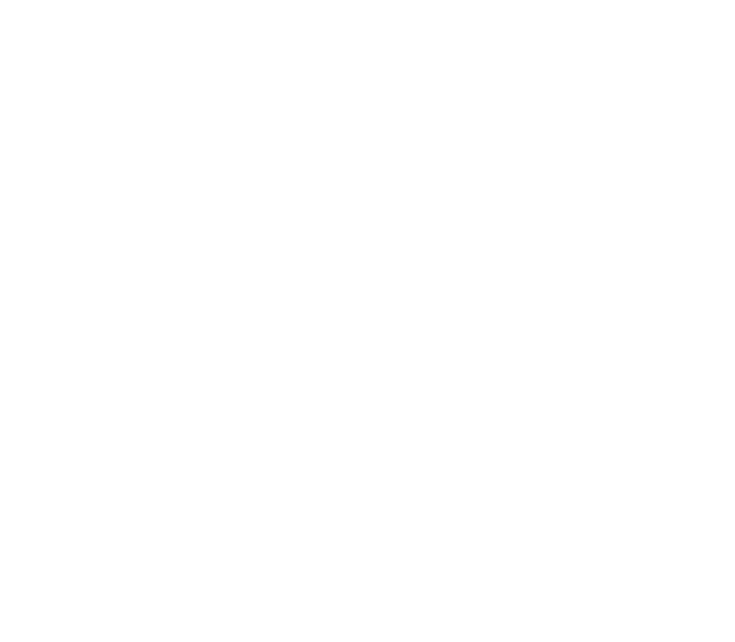
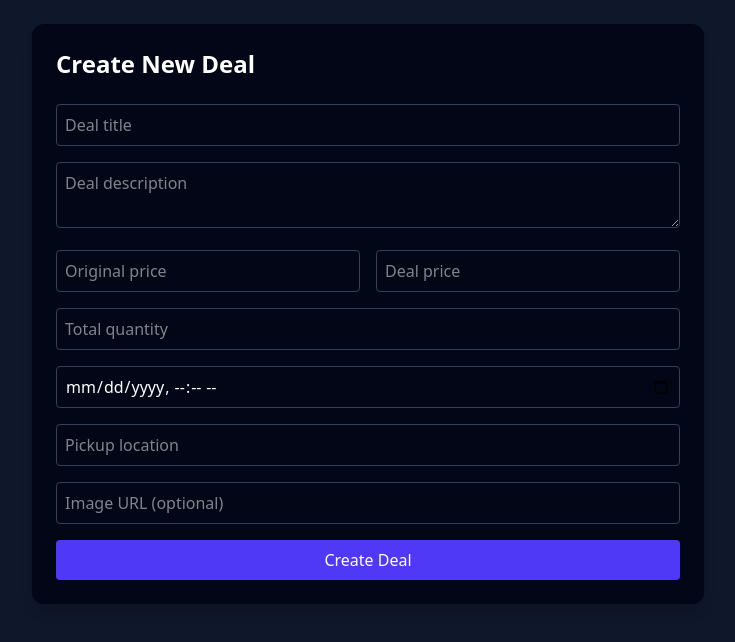
Before and after one commit to tinoMukaro/foodWise, a React (Vite) app in the folder client/: page /createDeal in a window 1280 px wide. Before the commit this address had no page. Shown: the top 642 px of the page, without its empty margins (272-1007 px from the left). Built offline with nearby package versions, Linux system fonts and the light colour scheme.

Commit message:
create deal

```diff
--- a/client/src/App.jsx
+++ b/client/src/App.jsx
@@ -4,6 +4,7 @@
 import UserDashboard from "./pages/UserDashboard.jsx"
 import BusinessAuthDashboard from "./components/BusinessAuth.jsx"
 import BusinessDashboard from "./pages/BusinessDashboard.jsx"
+import CreateDeal from "./components/CreateDeal.jsx"
 
 function App() {
 
@@ -15,6 +16,7 @@
       <Route path="/userDashboard" element={<UserDashboard />} />
       <Route path="/business" element={<BusinessAuthDashboard />} />
       <Route path="/businessDashboard" element={ <BusinessDashboard />} />
+      <Route path="/createDeal" element={ <CreateDeal />} />
 
 
     </Routes>
--- /dev/null
+++ b/client/src/components/CreateDeal.jsx
@@ -0,0 +1,157 @@
+import { useState } from "react";
+import { createDeal } from "../services/deal.service.js";
+
+export default function CreateDeal() {
+  const [form, setForm] = useState({
+    title: "",
+    description: "",
+    originalPrice: "",
+    dealPrice: "",
+    quantityTotal: "",
+    expiresAt: "",
+    pickupLocation: "",
+    imageUrl: "",
+  });
+
+  const [loading, setLoading] = useState(false);
+  const [error, setError] = useState("");
+  const [success, setSuccess] = useState("");
+
+  const handleChange = (e) => {
+    setForm({
+      ...form,
+      [e.target.name]: e.target.value,
+    });
+  };
+
+  const handleSubmit = async (e) => {
+    e.preventDefault();
+    setError("");
+    setSuccess("");
+    setLoading(true);
+
+    try {
+      const payload = {
+        ...form,
+        quantityTotal: Number(form.quantityTotal),
+      };
+
+      await createDeal(payload);
+
+      setSuccess("Deal created successfully ✅");
+      setForm({
+        title: "",
+        description: "",
+        originalPrice: "",
+        dealPrice: "",
+        quantityTotal: "",
+        expiresAt: "",
+        pickupLocation: "",
+        imageUrl: "",
+      });
+    } catch (err) {
+      setError(
+        err.response?.data?.message ||
+        err.response?.data?.error ||
+        "Failed to create deal"
+      );
+    } finally {
+      setLoading(false);
+    }
+  };
+
+  return (
+    <div className="min-h-screen bg-[#0f172a] text-white p-6">
+      <div className="max-w-2xl mx-auto bg-[#020617] p-6 rounded-xl shadow-lg">
+        <h2 className="text-2xl font-semibold mb-6">Create New Deal</h2>
+
+        {error && <p className="text-red-400 mb-3">{error}</p>}
+        {success && <p className="text-green-400 mb-3">{success}</p>}
+
+        <form onSubmit={handleSubmit} className="space-y-4">
+          <input
+            name="title"
+            placeholder="Deal title"
+            value={form.title}
+            onChange={handleChange}
+            className="w-full bg-[#020617] border border-slate-700 p-2 rounded"
+            required
+          />
+
+          <textarea
+            name="description"
+            placeholder="Deal description"
+            value={form.description}
+            onChange={handleChange}
+            className="w-full bg-[#020617] border border-slate-700 p-2 rounded"
+            required
+          />
+
+          <div className="grid grid-cols-2 gap-4">
+            <input
+              name="originalPrice"
+              placeholder="Original price"
+              value={form.originalPrice}
+              onChange={handleChange}
+              className="bg-[#020617] border border-slate-700 p-2 rounded"
+              required
+            />
+
+            <input
+              name="dealPrice"
+              placeholder="Deal price"
+              value={form.dealPrice}
+              onChange={handleChange}
+              className="bg-[#020617] border border-slate-700 p-2 rounded"
+              required
+            />
+          </div>
+
+          <input
+            name="quantityTotal"
+            type="number"
+            placeholder="Total quantity"
+            value={form.quantityTotal}
+            onChange={handleChange}
+            className="w-full bg-[#020617] border border-slate-700 p-2 rounded"
+            required
+          />
+
+          <input
+            name="expiresAt"
+            type="datetime-local"
+            value={form.expiresAt}
+            onChange={handleChange}
+            className="w-full bg-[#020617] border border-slate-700 p-2 rounded"
+            required
+          />
+
+          <input
+            name="pickupLocation"
+            placeholder="Pickup location"
+            value={form.pickupLocation}
+            onChange={handleChange}
+            className="w-full bg-[#020617] border border-slate-700 p-2 rounded"
+            required
+          />
+
+          <input
+            name="imageUrl"
+            placeholder="Image URL (optional)"
+            value={form.imageUrl}
+            onChange={handleChange}
+            className="w-full bg-[#020617] border border-slate-700 p-2 rounded"
+          />
+
+          <button
+            type="submit"
+            disabled={loading}
+            className="w-full bg-indigo-600 hover:bg-indigo-700 p-2 rounded font-medium disabled:opacity-50"
+          >
+            {loading ? "Creating..." : "Create Deal"}
+          </button>
+        </form>
+      </div>
+    </div>
+  );
+}
--- a/client/src/pages/BusinessDashboard.jsx
+++ b/client/src/pages/BusinessDashboard.jsx
@@ -1,6 +1,7 @@
 import { LayoutGrid, Package, ClipboardList, LogOut, Search, User } from "lucide-react";
 import { useEffect, useState } from "react";
 import { getMe } from "../services/business.service.js";
+import { Link } from "react-router-dom";
 
 export default function BusinessDashboard() {
 
@@ -30,7 +31,10 @@
 
         <nav className="flex-1 px-4 space-y-2">
           <NavItem icon={<LayoutGrid size={18} />} label="Dashboard" active />
-          <NavItem icon={<Package size={18} />} label="Deals" />
+          <Link to="/createDeal">
+             <NavItem icon={<Package size={18} />} label="Create Deals" />
+          </Link>
+
           <NavItem icon={<ClipboardList size={18} />} label="Orders" />
         </nav>
 
--- /dev/null
+++ b/client/src/services/deal.service.js
@@ -0,0 +1,7 @@
+// services/deal.service.js
+import API from "./business.service";
+
+export const createDeal = async (payload) => {
+  const res = await API.post("/api/deals", payload);
+  return res.data;
+};
```
